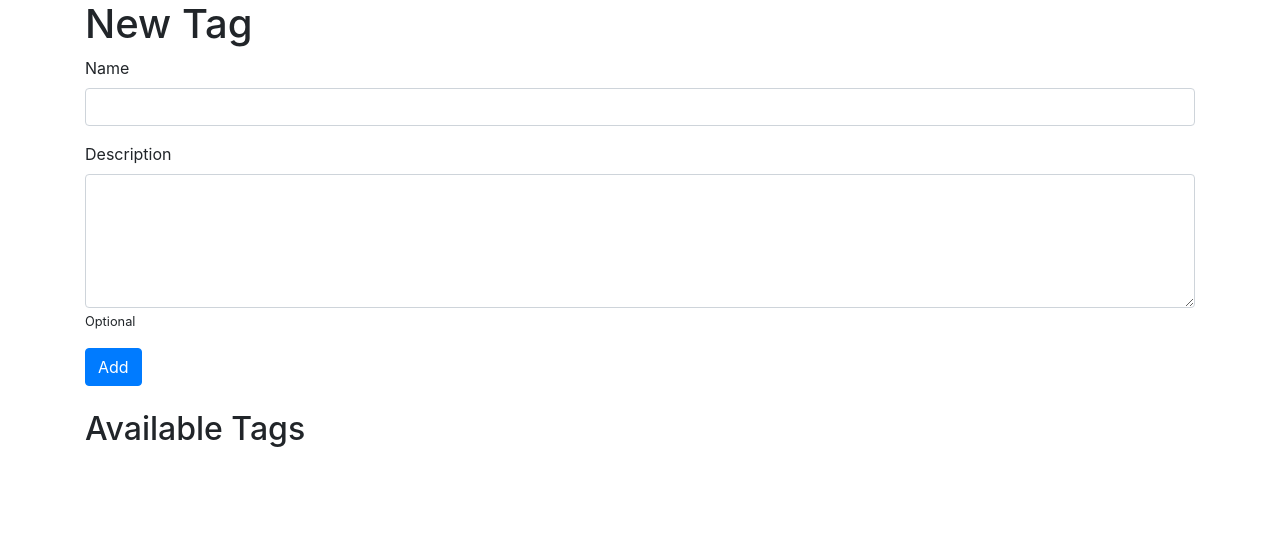
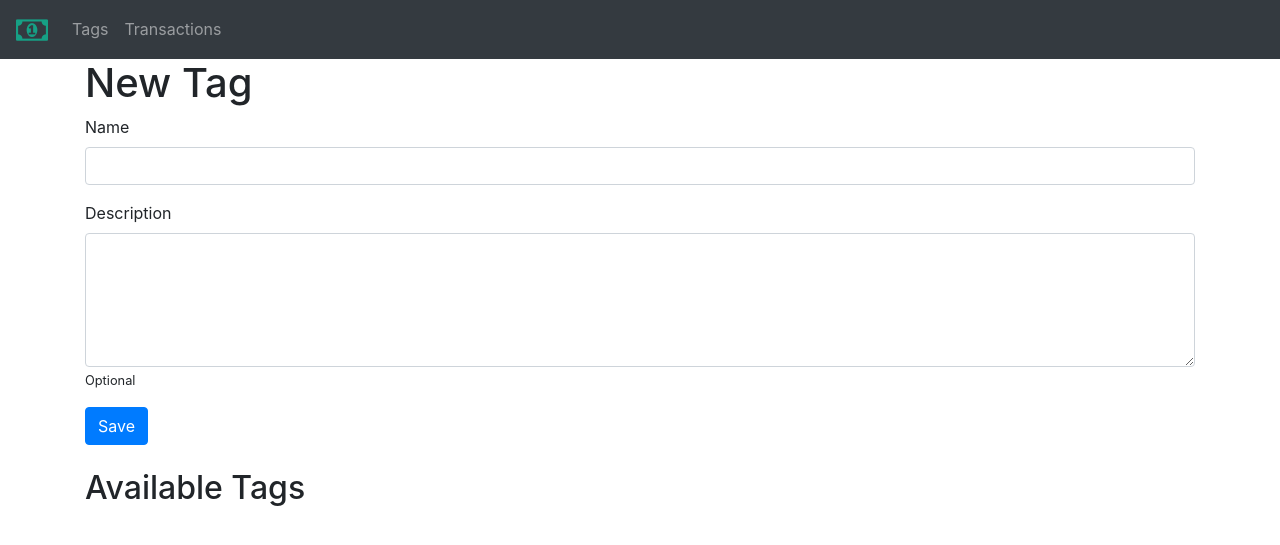
Before and after one commit to bitstorm-tech/money-nexus-django, a Django app: page /tags/ in a window 1280 px wide. Shown: the top 545 px of the page. Run offline with Django 3.2, Linux system fonts and the light colour scheme; data that the repository does not hold is empty; some libraries are stand-ins or nearby versions.

Commit message:
add navigation bar

```diff
--- a/money_planner_app/templates/money_planner_app/base.html
+++ b/money_planner_app/templates/money_planner_app/base.html
@@ -1,3 +1,4 @@
+{% load static %}
 <!doctype html>
 <html lang="en">
 
@@ -9,11 +10,31 @@
     <!-- Bootstrap CSS -->
     <link rel="stylesheet" href="https://stackpath.bootstrapcdn.com/bootstrap/4.3.1/css/bootstrap.min.css"
           integrity="sha384-ggOyR0iXCbMQv3Xipma34MD+dH/1fQ784/j6cY/iJTQUOhcWr7x9JvoRxT2MZw1T" crossorigin="anonymous">
+    <link rel="shortcut icon" href="{% static "images/logo.png" %}">
 
     <title>Money Planner</title>
 </head>
 
 <body>
+<nav class="navbar navbar-expand-lg navbar-dark bg-dark sticky-top">
+    <a class="navbar-brand" href="#">
+        <img src="{% static 'images/logo.png' %}" height="32" width="32" alt="Oops">
+    </a>
+    <button class="navbar-toggler" type="button" data-toggle="collapse" data-target="#navbarSupportedContent"
+            aria-controls="navbarSupportedContent" aria-expanded="false" aria-label="Toggle navigation">
+        <span class="navbar-toggler-icon"></span>
+    </button>
+    <div class="collapse navbar-collapse" id="navbarSupportedContent">
+        <ul class="navbar-nav mr-auto">
+            <li class="nav-item">
+                <a class="nav-link" href="{% url "tags" %}">Tags</a>
+            </li>
+            <li class="nav-item">
+                <a class="nav-link" href="{% url "transactions" %}">Transactions</a>
+            </li>
+        </ul>
+    </div>
+</nav>
 {% block content %}
 {% endblock %}
 <script src="https://code.jquery.com/jquery-3.3.1.slim.min.js"
--- a/money_planner_app/templates/money_planner_app/tags.html
+++ b/money_planner_app/templates/money_planner_app/tags.html
@@ -13,7 +13,7 @@
                 <textarea name="description" id="description" class="form-control" rows="5"></textarea>
                 <small>Optional</small>
             </div>
-            <button class="btn btn-primary" type="submit">Add</button>
+            <button class="btn btn-primary" type="submit">Save</button>
         </form>
         <br>
         <h2>Available Tags</h2>
```
Also changed, not shown: money_planner_app/static/images/logo.png (added). Lines whose indentation alone changed are shown as unchanged.
